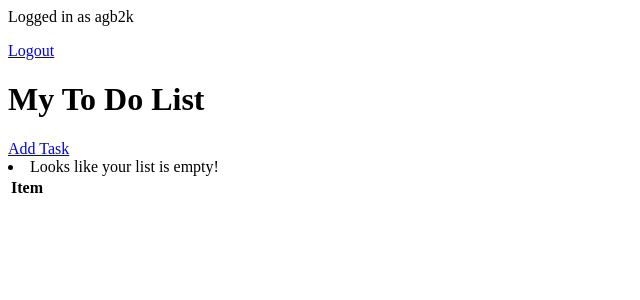
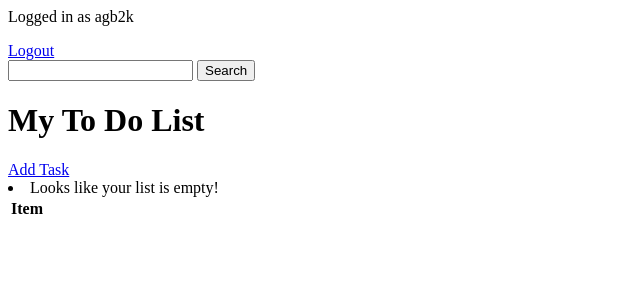
Before and after one commit to agb2k/Django-To-Do-List, a Django app: page / in a window 1280 px wide. Shown: the top 300 px of the page, without its empty margins (0-640 px from the left). Run offline with Django 3.2, Linux system fonts and the light colour scheme; a user stored in the database is signed in; data comes from the database, SQL or seed files in the repository; both versions use the stored data as it was after the commit; lists and menus that the app fills with data are empty.

Commit message:
Added search feature

```diff
--- a/base/templates/base/task_list.html
+++ b/base/templates/base/task_list.html
@@ -5,8 +5,15 @@
     <a href="{% url 'login' %}">Login</a>
 {% endif %}
 
+<form method="GET">
+    <input type="text" name="search-area" value="{{search_input}}">
+    <input type="submit" value="Search">
+</form>
+
 <h1>My To Do List</h1>
+
 <a href="{% url 'task-create'%}">Add Task</a>
+
 <table>
     <tr>
         <th>Item</th>
--- a/base/views.py
+++ b/base/views.py
@@ -38,6 +38,7 @@ class RegisterPage(FormView):
             return redirect('tasks')
         return super(RegisterPage, self).get(*args, **kwargs)
 
+
 # Create your views here.
 class TaskList(LoginRequiredMixin, ListView):
     model = Task
@@ -48,6 +49,10 @@ class TaskList(LoginRequiredMixin, ListView):
         context = super().get_context_data()
         context['tasks'] = context['tasks'].filter(user=self.request.user)
         context['tasks'] = context['tasks'].filter(complete=False)
+
+        search_input = self.request.GET.get('search-area') or ''
+        if search_input:
+            context['tasks'] = context['tasks'].filter(title__icontains=search_input)
         return context
 
 
```
Also changed, not shown: db.sqlite3.
